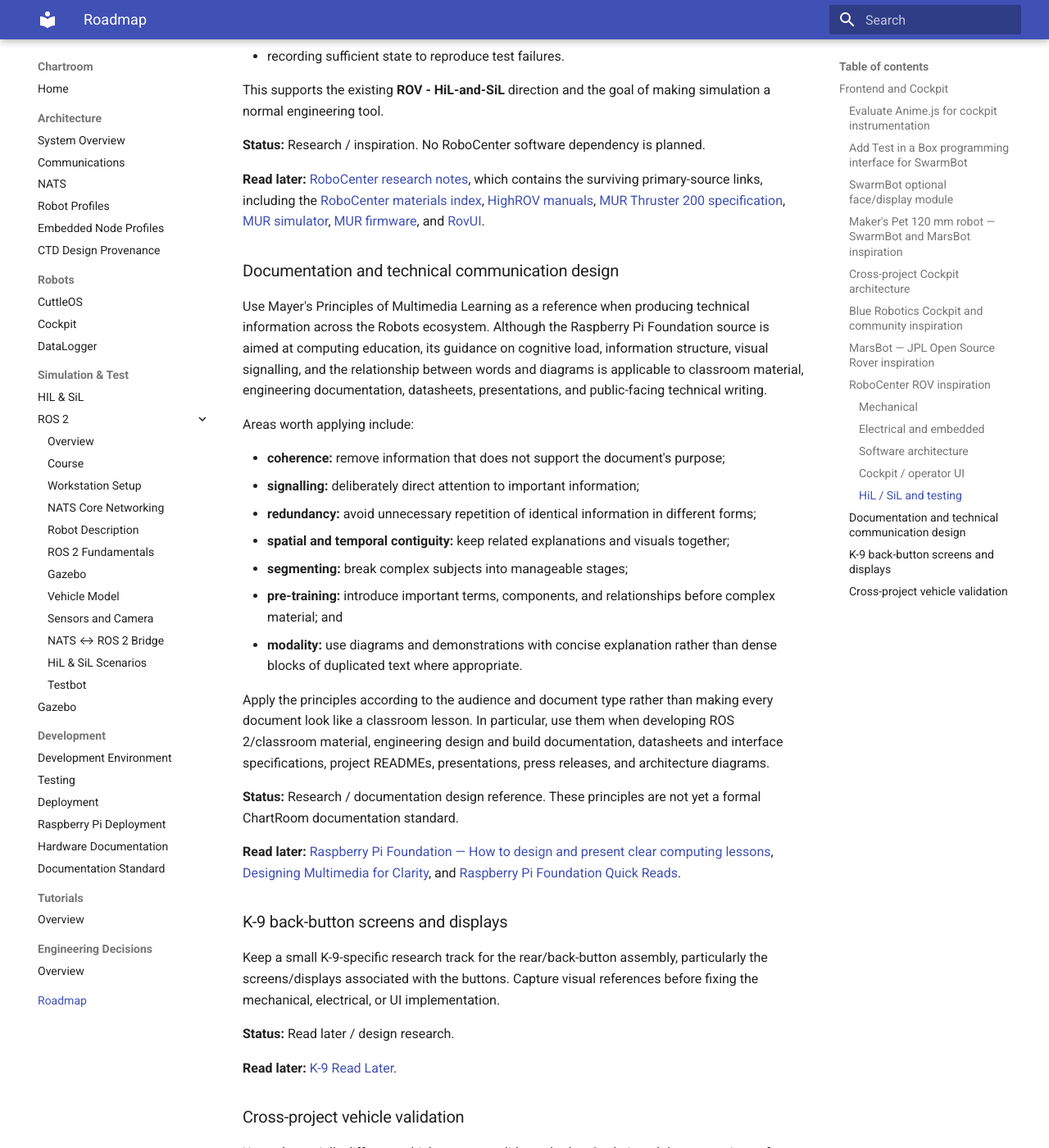
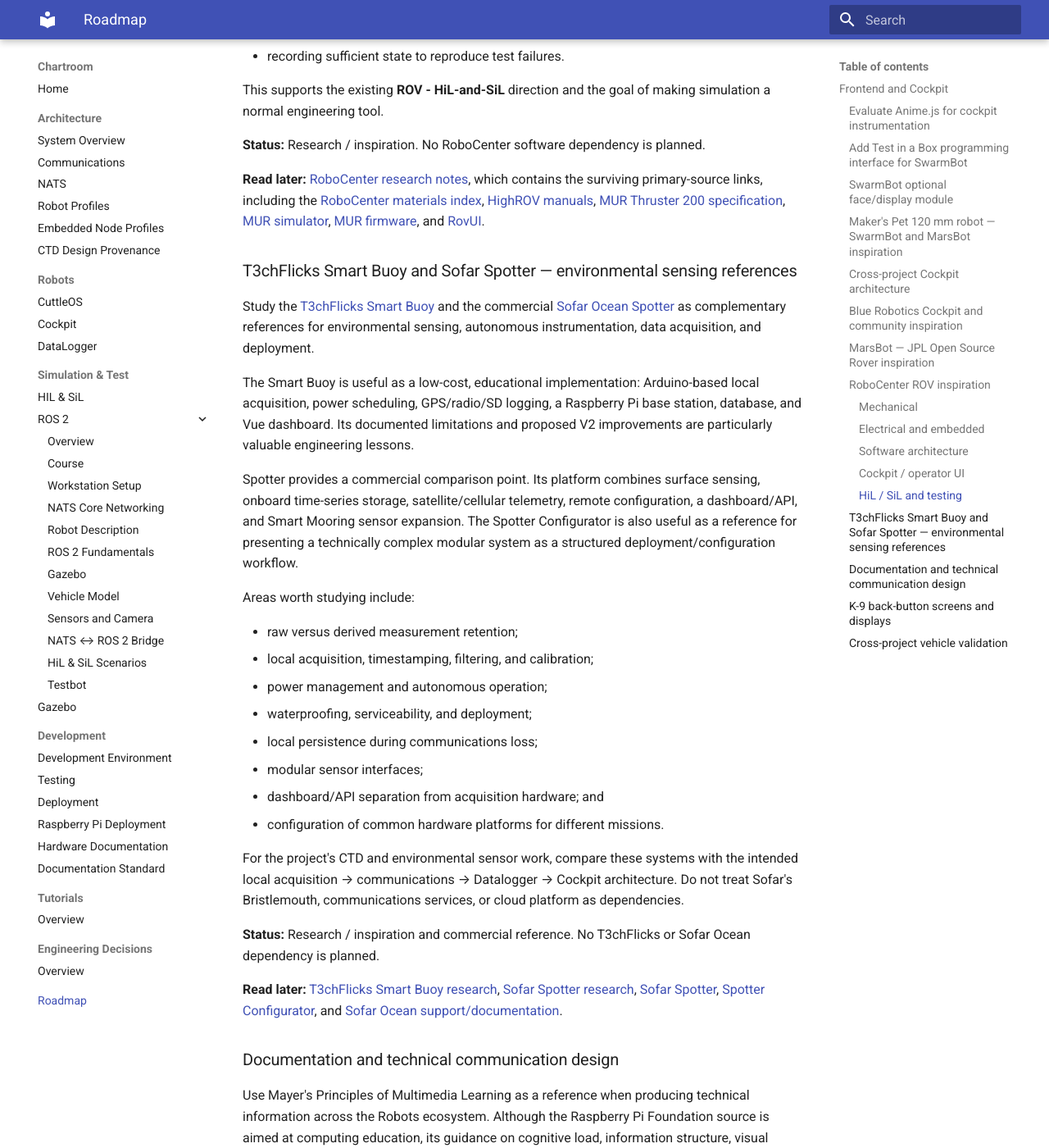
Before and after one commit to PhilipMcGaw/robot-ChartRoom, an MkDocs documentation site: the page built from docs/roadmap.md, in a window 1280 px wide and 1400 px high, scrolled down 6601 px. Shown: the whole window at 82% size. Built offline with MkDocs 1.6.1 and Material for MkDocs 9.7.7, drawn with Linux system fonts in a browser that asks for light colours.

Commit message:
Add Smart Buoy and Spotter research to roadmap

```diff
--- a/docs/roadmap.md
+++ b/docs/roadmap.md
@@ -184,6 +184,31 @@ This supports the existing **ROV - HiL-and-SiL** direction and the goal of makin
 
 **Read later:** [RoboCenter research notes](research/robocenter.md), which contains the surviving primary-source links, including the [RoboCenter materials index](https://robocenter.net/materials/), [HighROV manuals](https://robocenter.net/media/documents/HighROV_Manual_RUS.pdf), [MUR Thruster 200 specification](https://robocenter.net/documents/77/%D0%A1%D0%BF%D0%B5%D1%86%D0%B8%D1%84%D0%B8%D0%BA%D0%B0%D1%86%D0%B8%D1%8F_MUR_Thruster_200.pdf), [MUR simulator](https://simulator.robocenter.org/), [MUR firmware](https://github.com/murproject/rov_firmware), and [RovUI](https://github.com/murproject/RovUI).
 
+### T3chFlicks Smart Buoy and Sofar Spotter — environmental sensing references
+
+Study the [T3chFlicks Smart Buoy](research/t3chflicks-smart-buoy.md) and the commercial [Sofar Ocean Spotter](research/sofar-spotter.md) as complementary references for environmental sensing, autonomous instrumentation, data acquisition, and deployment.
+
+The Smart Buoy is useful as a low-cost, educational implementation: Arduino-based local acquisition, power scheduling, GPS/radio/SD logging, a Raspberry Pi base station, database, and Vue dashboard. Its documented limitations and proposed V2 improvements are particularly valuable engineering lessons.
+
+Spotter provides a commercial comparison point. Its platform combines surface sensing, onboard time-series storage, satellite/cellular telemetry, remote configuration, a dashboard/API, and Smart Mooring sensor expansion. The Spotter Configurator is also useful as a reference for presenting a technically complex modular system as a structured deployment/configuration workflow.
+
+Areas worth studying include:
+
+- raw versus derived measurement retention;
+- local acquisition, timestamping, filtering, and calibration;
+- power management and autonomous operation;
+- waterproofing, serviceability, and deployment;
+- local persistence during communications loss;
+- modular sensor interfaces;
+- dashboard/API separation from acquisition hardware; and
+- configuration of common hardware platforms for different missions.
+
+For the project's CTD and environmental sensor work, compare these systems with the intended local acquisition → communications → Datalogger → Cockpit architecture. Do not treat Sofar's Bristlemouth, communications services, or cloud platform as dependencies.
+
+**Status:** Research / inspiration and commercial reference. No T3chFlicks or Sofar Ocean dependency is planned.
+
+**Read later:** [T3chFlicks Smart Buoy research](research/t3chflicks-smart-buoy.md), [Sofar Spotter research](research/sofar-spotter.md), [Sofar Spotter](https://www.sofarocean.com/products/spotter), [Spotter Configurator](https://spotter-configurator.sofarocean.com/), and [Sofar Ocean support/documentation](https://www.sofarocean.com/support).
+
 ### Documentation and technical communication design
 
 Use Mayer's Principles of Multimedia Learning as a reference when producing technical information across the Robots ecosystem. Although the Raspberry Pi Foundation source is aimed at computing education, its guidance on cognitive load, information structure, visual signalling, and the relationship between words and diagrams is applicable to classroom material, engineering documentation, datasheets, presentations, and public-facing technical writing.
```
